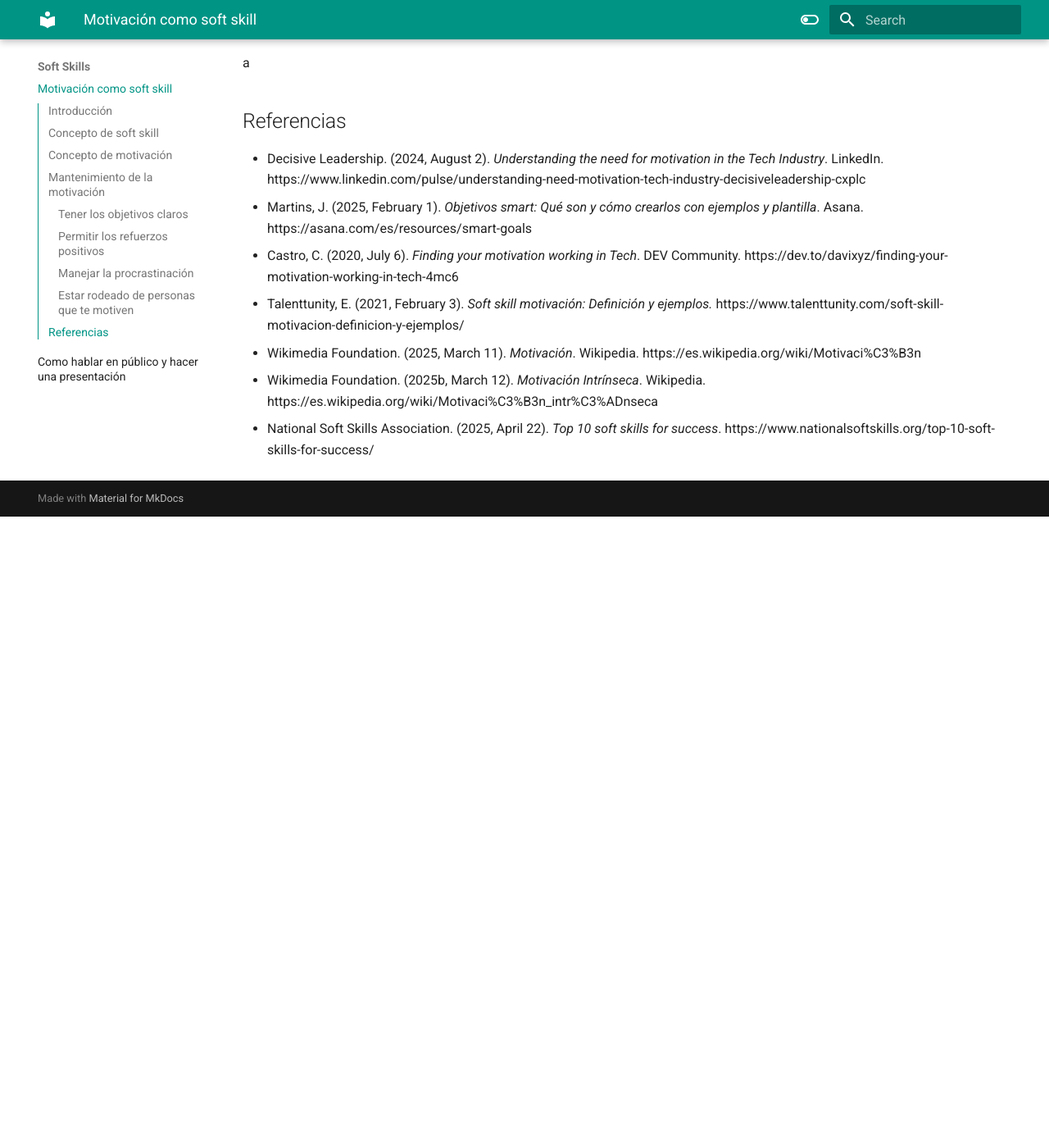
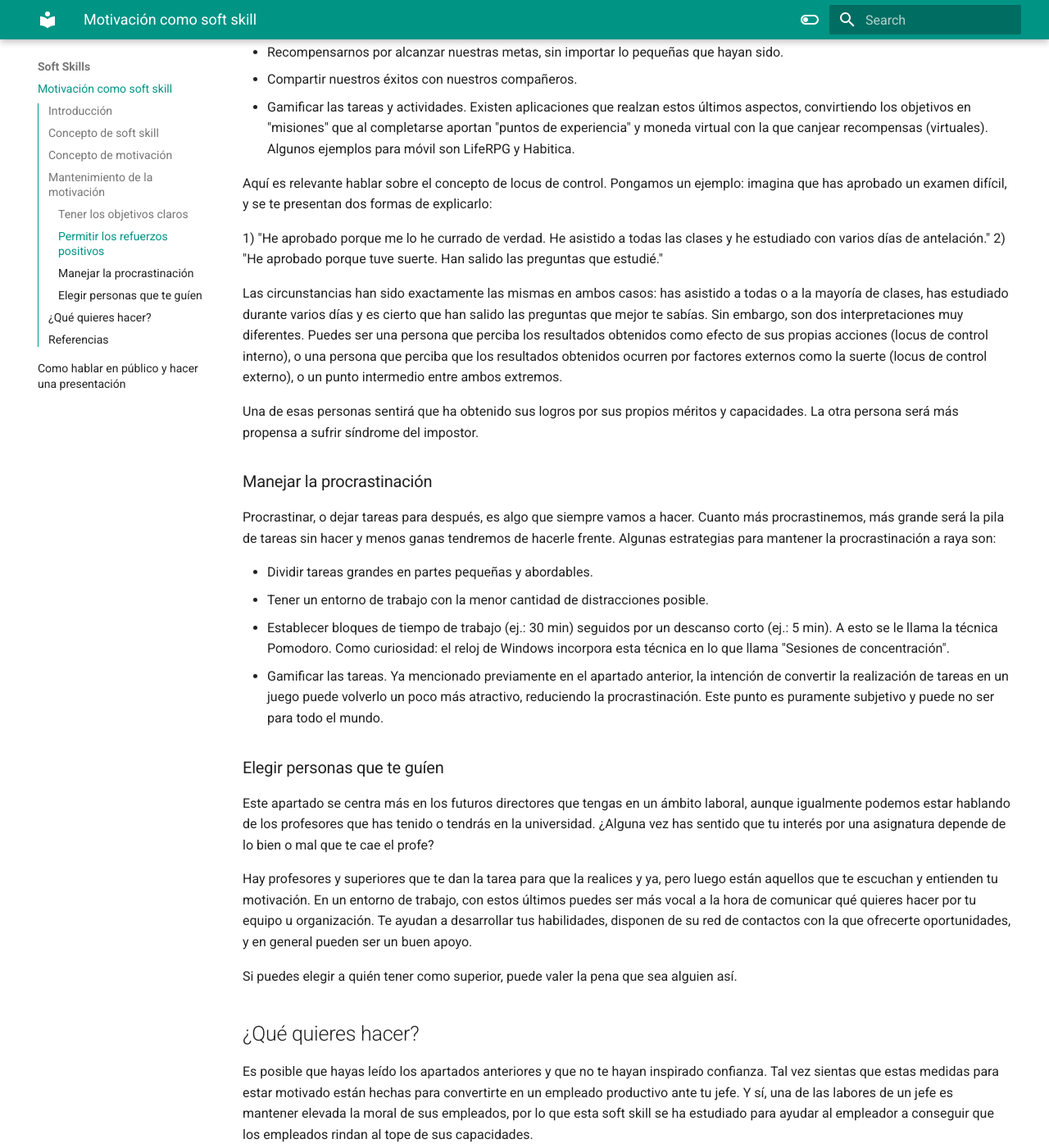
Before and after one commit to abl78-ua/Wiki-IMCR, an MkDocs documentation site: the page built from docs/Soft Skills/motivacion-soft-skill.md, in a window 1280 px wide and 1400 px high, scrolled down 2319 px. Shown: the whole window at 82% size. Built offline with MkDocs 1.6.1 and Material for MkDocs 9.7.7, drawn with Linux system fonts in a browser that asks for light colours; before the commit the page ends 2949 px from its top, so only the background shows below that; some of the changed text lies outside the part shown.

Commit message:
Entrada sobre motivación

```diff
--- a/docs/Soft Skills/motivacion-soft-skill.md
+++ b/docs/Soft Skills/motivacion-soft-skill.md
@@ -8,9 +8,9 @@ Esforzarse por superar una carrera universitaria está bien. Obtienes conocimien
 
 Elegí investigar este tema porque no me gusta la carrera. En vez de sentir interés por los temas enseñados, he sentido mucha presión a nivel personal. En vez de tomármelo como una experiencia enriquecedora, he decidido que el título es lo único que importa. A menudo pienso que podría haber tenido algo mejor. Y sin embargo, me digo que tengo que seguir.
 
-Si fueras un empleador, ¿contratarías a esta persona? ¿Aunque se haya graduado en Ingeniería Informática?
+Si fueras un empleador, ¿contratarías a una persona a la que no le gusta la informática?
 
-Este texto hace referencia a las llamadas *soft skills*, su importancia en el mundo laboral en comparación con las competencias informáticas que se nos enseñan, y se centra en una soft skill en concreto: la motivación. Porque en las ofertas de trabajo habituales, es muy probable encontrar líneas como "¡Buscamos personas con ganas de aprender!", o "¿Te apasiona \[X]? ¡Este es tu sitio!".
+Este texto hace referencia a las llamadas *soft skills*, su importancia en el mundo laboral en comparación con las competencias informáticas que se nos enseñan, y se centra en una soft skill en concreto: la motivación. Porque en las ofertas de trabajo habituales, es muy probable encontrar líneas como "¡Buscamos personas con ganas de aprender!", o "¿Te apasiona \[X]? ¡Este es tu sitio!", así que, en cierto modo, es un tema de actualidad.
 
 ## Concepto de soft skill
 
@@ -32,13 +32,13 @@ Hay dos tipos de motivación según dónde tienen su origen:
 
 ## Mantenimiento de la motivación
 
-Al tratarse de una *soft skill*, existen recursos en Internet para "darte esa motivación que necesitas" para alcanzar tus objetivos, o para motivar a tus empleados si tú eres el empleador. Los apartados a continuación son las medidas más comunes para mantenernos motivados que han surgido en mi investigación.
+Al tratarse de una *soft skill*, existen recursos en Internet para "darte esa motivación que necesitas" para alcanzar tus objetivos, o para motivar a tus empleados si tú eres el empleador. Los apartados a continuación son las medidas más comunes para mantenernos motivados que han surgido en esta investigación.
 
 ### Tener los objetivos claros
 
 Cuando establecemos objetivos claros, podemos visualizar a dónde queremos ir y dar lo mejor de nosotros para llegar allí. Por otro lado, si establecemos objetivos ambiguos, no tendremos claro qué camino seguir, y entonces perderemos tiempo y energía explorando caminos erróneos, o nos quedaremos paralizados por falta de dirección.
 
-Existe una metodología para abordar este problema: los objetivos SMART. SMART es un acrónimo en inglés para definir objetivos que tienen las cinco siguientes características:
+Existe una metodología para abordar este problema: los objetivos SMART. SMART es un acrónimo en inglés que se usa para definir objetivos que tienen las cinco siguientes características:
 
 - **S**pecific (específico): el objetivo a lograr es claro y bien definido, sin ambigüedades.
 - **M**easurable (medible): se puede medir el progreso del objetivo.
@@ -48,15 +48,50 @@ Existe una metodología para abordar este problema: los objetivos SMART. SMART e
 
 ### Permitir los refuerzos positivos
 
-a
+Lo creas o no, llegar hasta este punto en tu carrera estudiantil no es para nada poca cosa. La cantidad de retos que has tenido que superar tanto a nivel intelectual como a nivel personal, e incluso social, es todo un logro. Darnos cuenta de este hecho influye en nuestra motivación.
+
+Las formas de refuerzo positivo principales son las siguientes:
+
+- Identificar nuestros logros alcanzados y anotarlos. De esta forma, tenemos pruebas de lo competentes que somos, y podemos regresar y ver cuánto hemos progresado.
+- Recompensarnos por alcanzar nuestras metas, sin importar lo pequeñas que hayan sido.
+- Compartir nuestros éxitos con nuestros compañeros.
+- Gamificar las tareas y actividades. Existen aplicaciones que realzan estos últimos aspectos, convirtiendo los objetivos en "misiones" que al completarse aportan "puntos de experiencia" y moneda virtual con la que canjear recompensas (virtuales). Algunos ejemplos para móvil son LifeRPG y Habitica.
+
+Aquí es relevante hablar sobre el concepto de locus de control. Pongamos un ejemplo: imagina que has aprobado un examen difícil, y se te presentan dos formas de explicarlo:
+
+1) "He aprobado porque me lo he currado de verdad. He asistido a todas las clases y he estudiado con varios días de antelación."
+2) "He aprobado porque tuve suerte. Han salido las preguntas que estudié."
+
+Las circunstancias han sido exactamente las mismas en ambos casos: has asistido a todas o a la mayoría de clases, has estudiado durante varios días y es cierto que han salido las preguntas que mejor te sabías. Sin embargo, son dos interpretaciones muy diferentes. Puedes ser una persona que perciba los resultados obtenidos como efecto de sus propias acciones (locus de control interno), o una persona que perciba que los resultados obtenidos ocurren por factores externos como la suerte (locus de control externo), o un punto intermedio entre ambos extremos.
+
+Una de esas personas sentirá que ha obtenido sus logros por sus propios méritos y capacidades. La otra persona será más propensa a sufrir síndrome del impostor.
 
 ### Manejar la procrastinación
 
-a
+Procrastinar, o dejar tareas para después, es algo que siempre vamos a hacer. Cuanto más procrastinemos, más grande será la pila de tareas sin hacer y menos ganas tendremos de hacerle frente. Algunas estrategias para mantener la procrastinación a raya son:
 
-### Estar rodeado de personas que te motiven
+- Dividir tareas grandes en partes pequeñas y abordables.
+- Tener un entorno de trabajo con la menor cantidad de distracciones posible.
+- Establecer bloques de tiempo de trabajo (ej.: 30 min) seguidos por un descanso corto (ej.: 5 min). A esto se le llama la técnica Pomodoro. Como curiosidad: el reloj de Windows incorpora esta técnica en lo que llama "Sesiones de concentración".
+- Gamificar las tareas. Ya mencionado previamente en el apartado anterior, la intención de convertir la realización de tareas en un juego puede volverlo un poco más atractivo, reduciendo la procrastinación. Este punto es puramente subjetivo y puede no ser para todo el mundo.
 
-a
+### Elegir personas que te guíen
+
+Este apartado se centra más en los futuros directores que tengas en un ámbito laboral, aunque igualmente podemos estar hablando de los profesores que has tenido o tendrás en la universidad. ¿Alguna vez has sentido que tu interés por una asignatura depende de lo bien o mal que te cae el profe?
+
+Hay profesores y superiores que te dan la tarea para que la realices y ya, pero luego están aquellos que te escuchan y entienden tu motivación. En un entorno de trabajo, con estos últimos puedes ser más vocal a la hora de comunicar qué quieres hacer por tu equipo u organización. Te ayudan a desarrollar tus habilidades, disponen de su red de contactos con la que ofrecerte oportunidades, y en general pueden ser un buen apoyo.
+
+Si puedes elegir a quién tener como superior, puede valer la pena que sea alguien así.
+
+## ¿Qué quieres hacer?
+
+Es posible que hayas leído los apartados anteriores y que no te hayan inspirado confianza. Tal vez sientas que estas medidas para estar motivado están hechas para convertirte en un empleado productivo ante tu jefe. Y sí, una de las labores de un jefe es mantener elevada la moral de sus empleados, por lo que esta soft skill se ha estudiado para ayudar al empleador a conseguir que los empleados rindan al tope de sus capacidades.
+
+Pero dejemos eso a un lado. Si el lugar donde te encuentras tú ahora mismo en tu carrera (estudiantil o profesional) no te trae satisfacción, por mucho que lo intentes, tal vez la solución no sea aumentar artificialmente tu motivación con estos métodos.
+
+Permítete explorar aquello que te gusta. Lo más probable es que, durante los próximos años, te encuentres realizando una labor que consideres aburrida y que "se tiene que hacer", pero si reservas parte de tu tiempo a otras actividades alineadas con tus intereses, esta época no tendrá por qué durar para siempre. Piensa en las ideas que hayas tenido últimamente, en temas que te llamen la atención o en los proyectos que te gustaría empezar algún día. Puedes incluso probar a aplicar las lecciones de este texto si has decidido empezar algo, para evitar abandonar ese nuevo rumbo los primeros días.
+
+En el peor de los casos, lo habrás intentado y descartado. Pero en el mejor de los casos, podrías encontrar algo nuevo a lo que te puedes dedicar. Algo que vaya más contigo.
 
 ## Referencias
 
```
